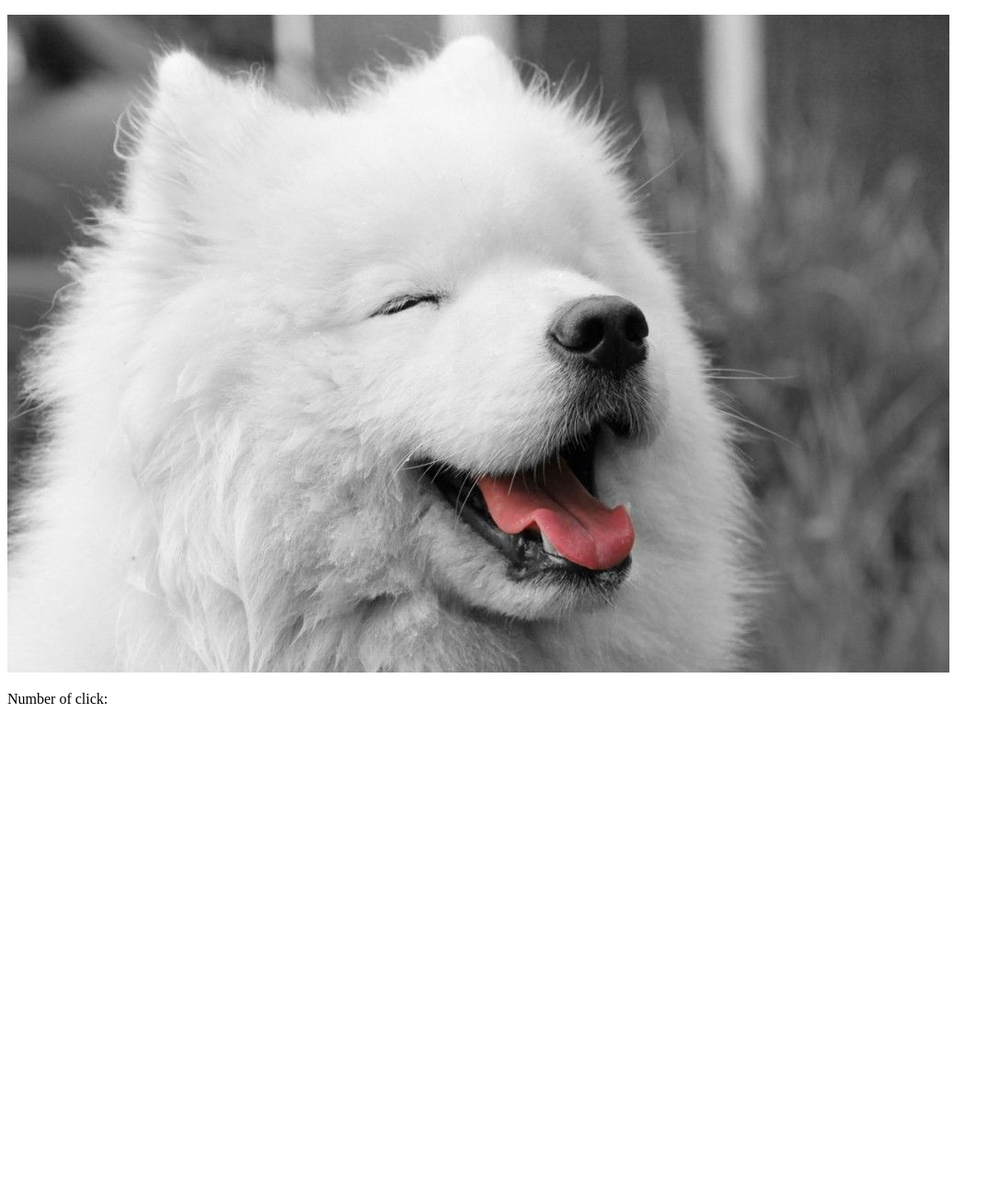
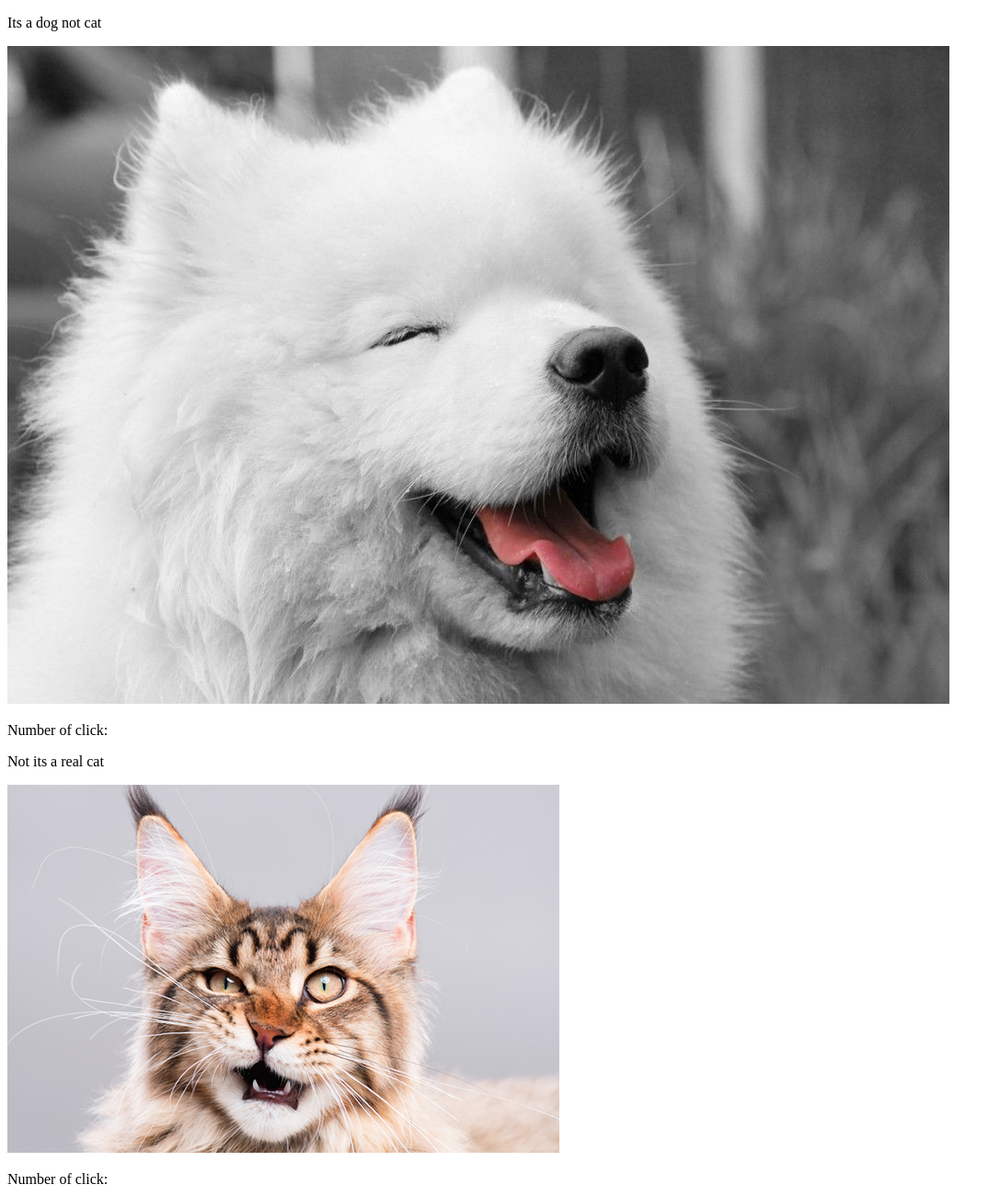
Before and after one commit to MinhNNguyen/CatClicker, a plain HTML site: page index.html in a window 1280 px wide. Shown: the whole page at 92% size, without its empty margins (0-1087 px from the left). Before the commit the page ends 800 px from the top, so only its background shows below. Drawn offline with Linux system fonts and the light colour scheme.

Commit message:
Stage 2 Implementation

```diff
--- a/index.html
+++ b/index.html
@@ -6,14 +6,28 @@
   <!-- <link rel="stylesheet" href="css/style.css"> -->
 </head>
 <body>
+  <section id = "1">
+    <p class="name"></p>
     <p>
-        <img id="cat-pic" src="img/samoyed.jpg"/>
+      <img class="pic" src="img/samoyed.jpg" alt= "Its a dog not cat"/>
     </p>
-    <p id="result">
+    <p class="result">
       Number of click:
     </p>
+  </section>
+
+  <section id = "2">
+    <p class="name"></p>
+    <p>
+      <img class="pic" src="img/cat.jpg" alt= "Not its a real cat"/>
+    </p>
+    <p class="result">
+      Number of click:
+    </p>
+  </section>
 
   <script src="js/libs/jquery.min.js"></script>
   <script src="js/script.js"></script>
+
 </body>
 </html>
--- a/js/script.js
+++ b/js/script.js
@@ -1,6 +1,15 @@
-var no_of_clicks = 0;
+var no_of_clicks_1 = 0;
+var no_of_clicks_2 = 0;
 
-$('#cat-pic').click(function(e) {
-	no_of_clicks = no_of_clicks + 1;
-	$('#result').html("Number of clicks: " + no_of_clicks);
+$('#1 .name').html($('#1 img').attr("alt"));
+$('#2 .name').html($('#2 img').attr("alt"));
+
+
+$('#1 img').click(function(e) {
+	$('#1 .result').html("Number of clicks: " + ++no_of_clicks_1);
 });
+
+
+$('#2 img').click(function(e) {
+	$('#2 .result').html("Number of clicks: " + ++no_of_clicks_2);
+});
```
Also changed, not shown: img/cat.jpg (added). Lines whose indentation alone changed are shown as unchanged.
